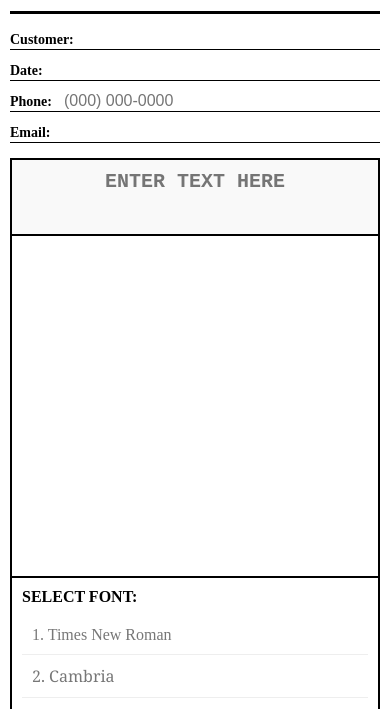
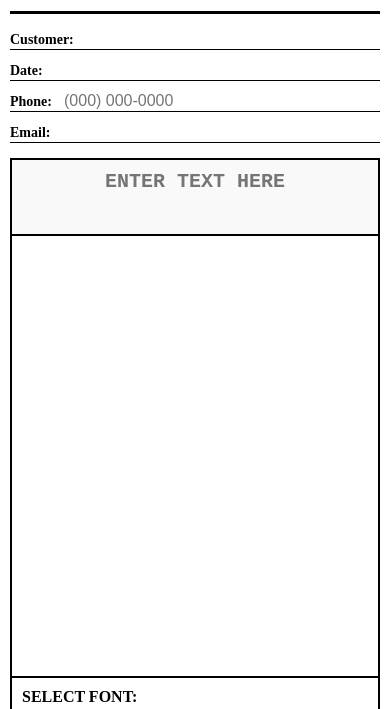
Before and after one commit to icanlaser/icanlaser, a plain HTML site: page index.html in a window 390 px wide. Shown: the part 321-1030 px from the top of the page. Drawn offline with nearby package versions, Linux system fonts and the light colour scheme; a script that the page names is missing; a web font is replaced by a local one.

Commit message:
Update index.html

```diff
--- a/index.html
+++ b/index.html
@@ -41,7 +41,7 @@
         .row { flex-direction: column; gap: 10px; }
         .main-layout { flex-direction: column; }
         .left-panel { border-right: none; border-bottom: 2px solid #000; }
-        .canvas-wrap { height: 340px; }
+        .canvas-wrap { height: 440px; }
         .font-wrap { height: 250px; }
         .sig-area { flex-direction: column; align-items: center; gap: 20px; }
     }
```
